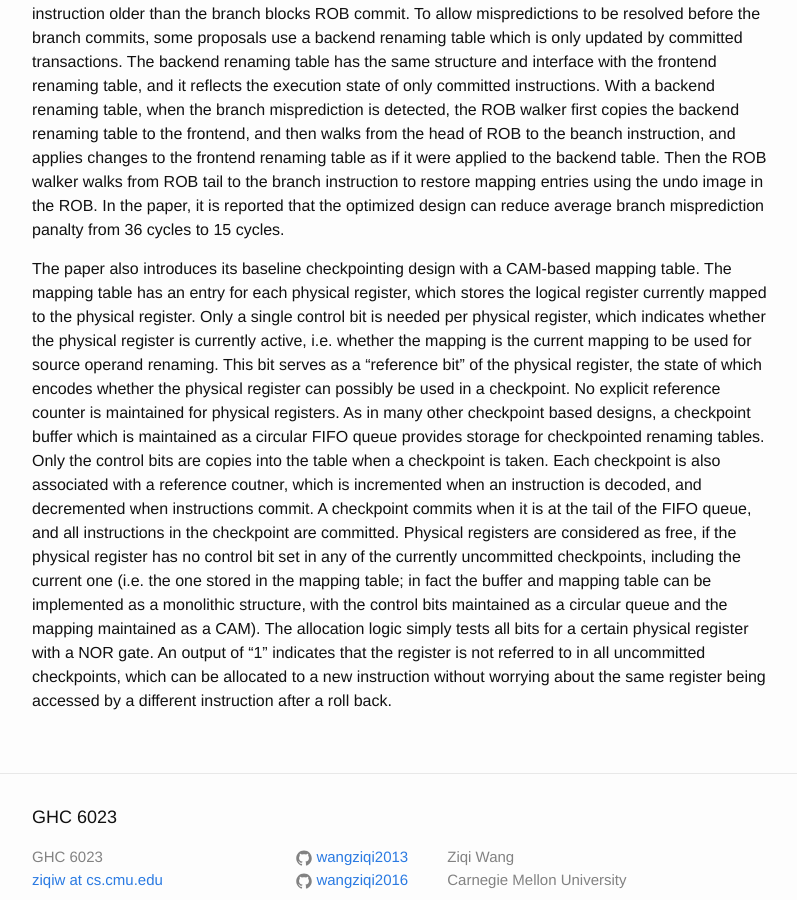
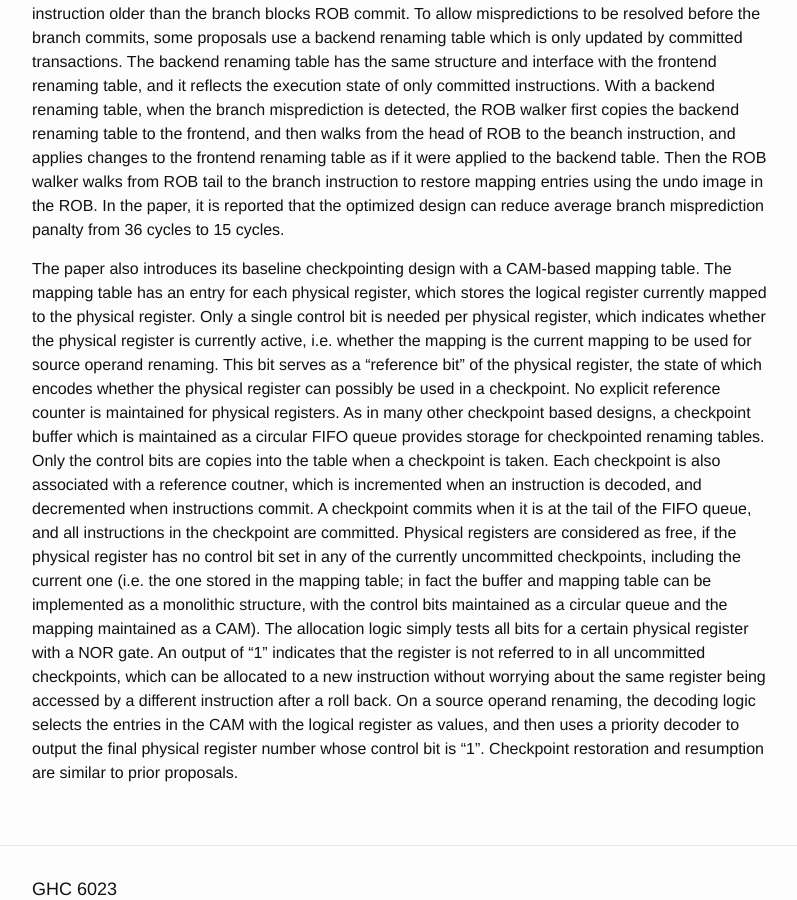
Before and after one commit to wangziqi2013/wangziqi2013.github.io, a Jekyll site: the page built from _posts/2019-09-13-efficient-reg-renaming-and-recovery-for-hp-cpu.markdown, in a window 1280 px wide and 900 px high, scrolled down 1363 px. Shown: the whole window, without its empty margins (238-1035 px from the left). Built offline with Jekyll 4.4.1, drawn with Linux system fonts in a browser that asks for light colours.

Commit message:
Finish CAM

```diff
--- a/_posts/2019-09-13-efficient-reg-renaming-and-recovery-for-hp-cpu.markdown
+++ b/_posts/2019-09-13-efficient-reg-renaming-and-recovery-for-hp-cpu.markdown
@@ -66,4 +66,6 @@ the physical register has no control bit set in any of the currently uncommitted
 with the control bits maintained as a circular queue and the mapping maintained as a CAM). The allocation logic simply tests
 all bits for a certain physical register with a NOR gate. An output of "1" indicates that the register is not referred to in
 all uncommitted checkpoints, which can be allocated to a new instruction without worrying about the same register
-being accessed by a different instruction after a roll back.
+being accessed by a different instruction after a roll back. On a source operand renaming, the decoding logic selects
+the entries in the CAM with the logical register as values, and then uses a priority decoder to output the final physical
+register number whose control bit is "1". Checkpoint restoration and resumption are similar to prior proposals.
```
